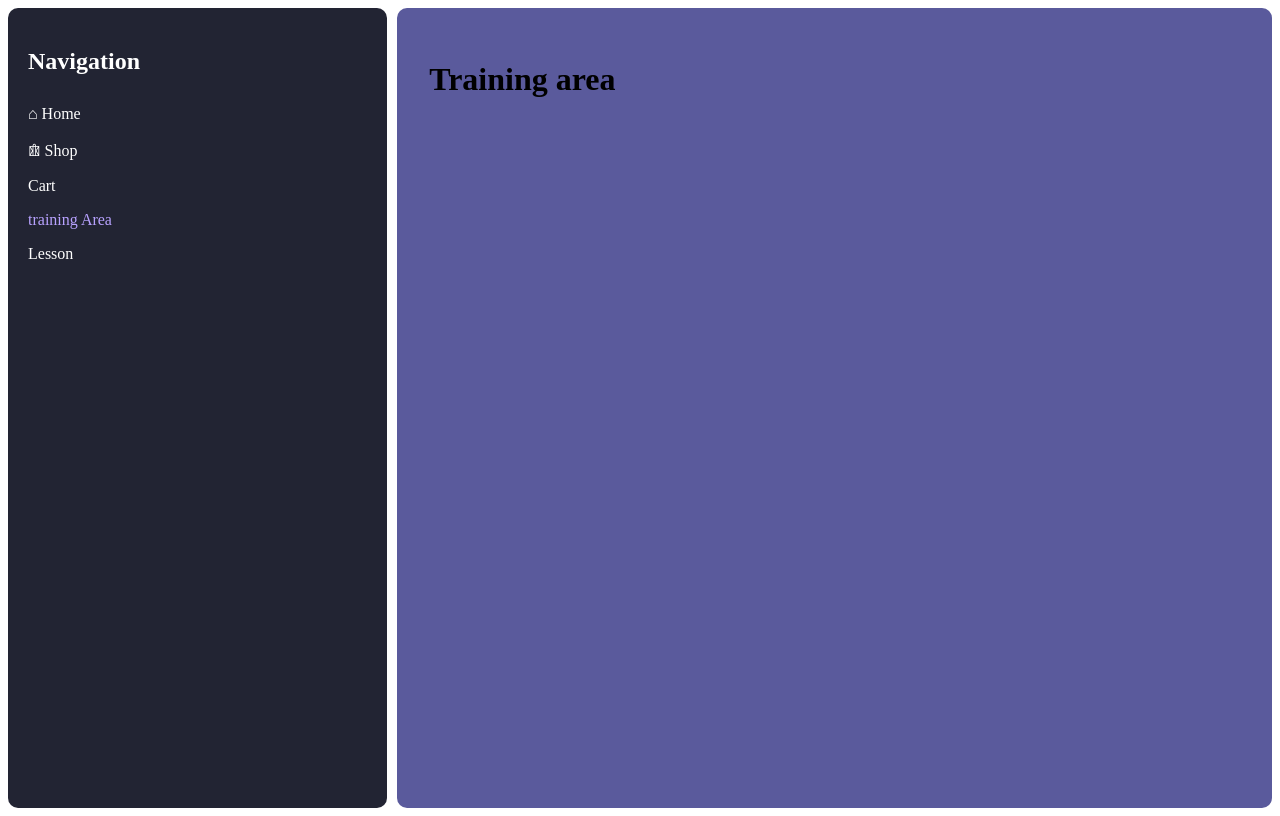
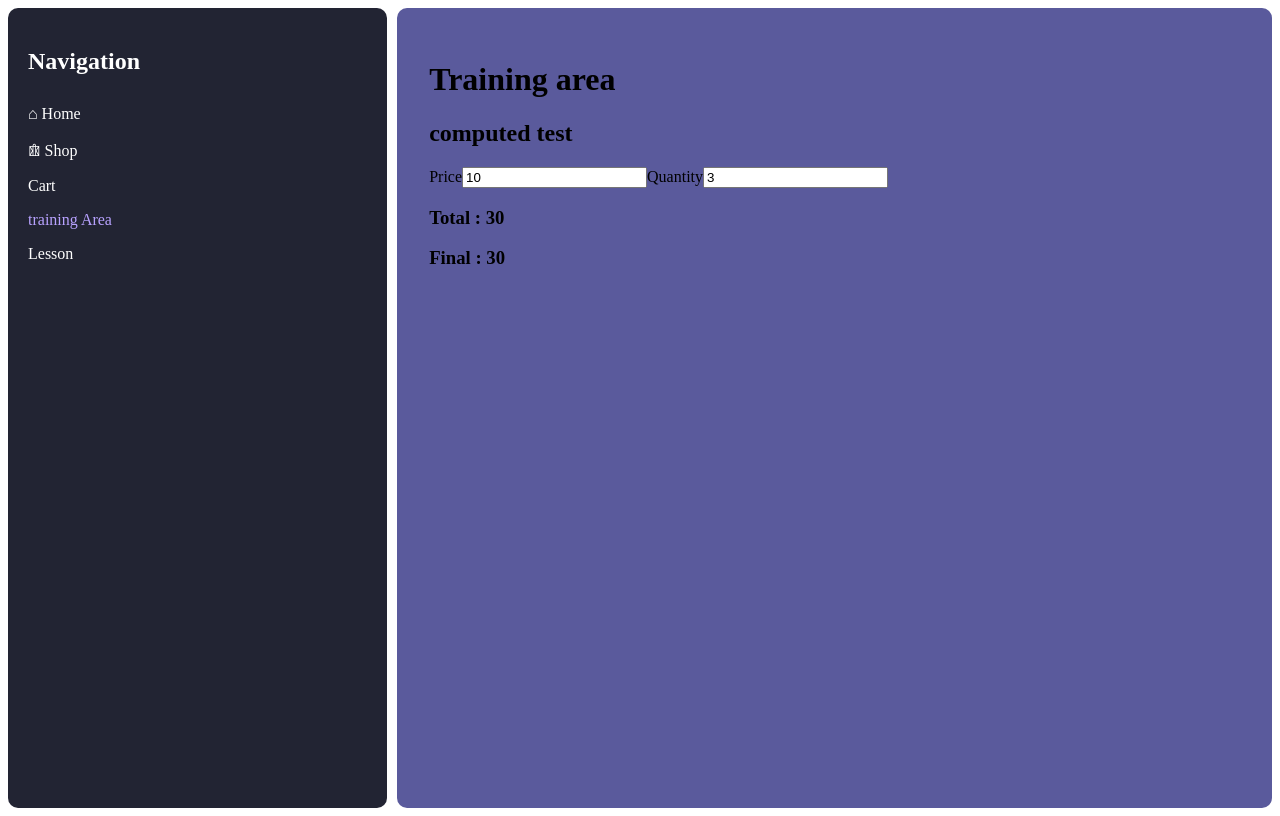
Before and after one commit to Nyups/Vue_fake_store, a Vue app in the folder front-end/: page /training in a window 1280 px wide. Built offline with nearby package versions, Linux system fonts and the light colour scheme.

Commit message:
Computed lesson exercise

```diff
--- a/front-end/src/views/training_area.vue
+++ b/front-end/src/views/training_area.vue
@@ -1,4 +1,21 @@
-<script setup></script>
+<script setup>
+import { ref, computed } from 'vue';
+
+const price = ref(10)
+const quantity = ref(3)
+
+const totalPrice = computed(() => {
+    return price.value * quantity.value
+})
+
+
+
+const finalPrice = computed(() => {
+return totalPrice.value > 100 ?  totalPrice.value * 0.9 :  totalPrice.value
+})
+
+
+</script>
 
 <template>
     <div class="heading">
@@ -6,7 +23,16 @@
     </div>
 
     <div class="exercise">
+        <h2>computed test</h2>
 
+        <label for="price">Price</label>
+        <input v-model.number="price" id="price" type="number">
+
+        <label for="quantity">Quantity</label>
+        <input v-model.number="quantity" id="quantity" type="number">
+
+        <h3>Total : {{ totalPrice }}</h3>
+        <h3>Final : {{ finalPrice }} </h3>
     </div>
 </template>
 
```
